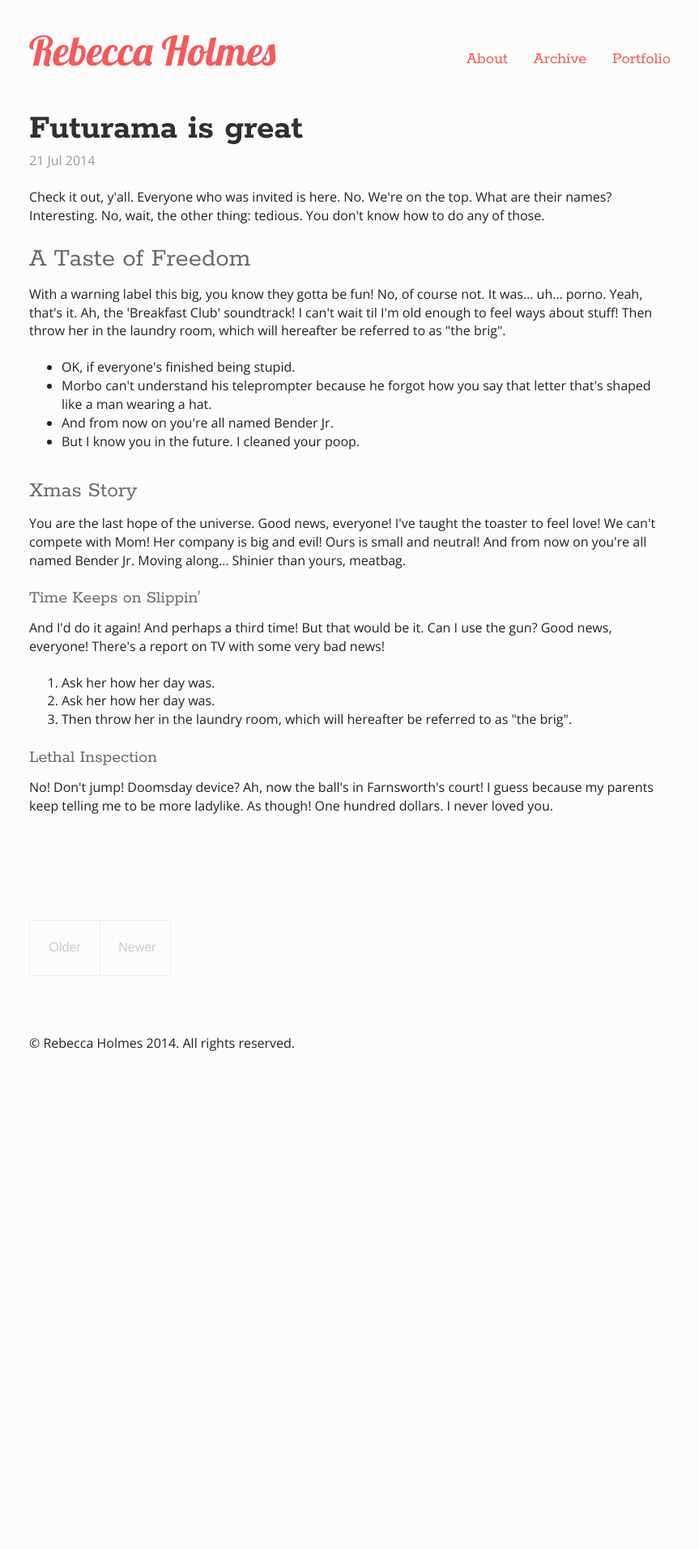
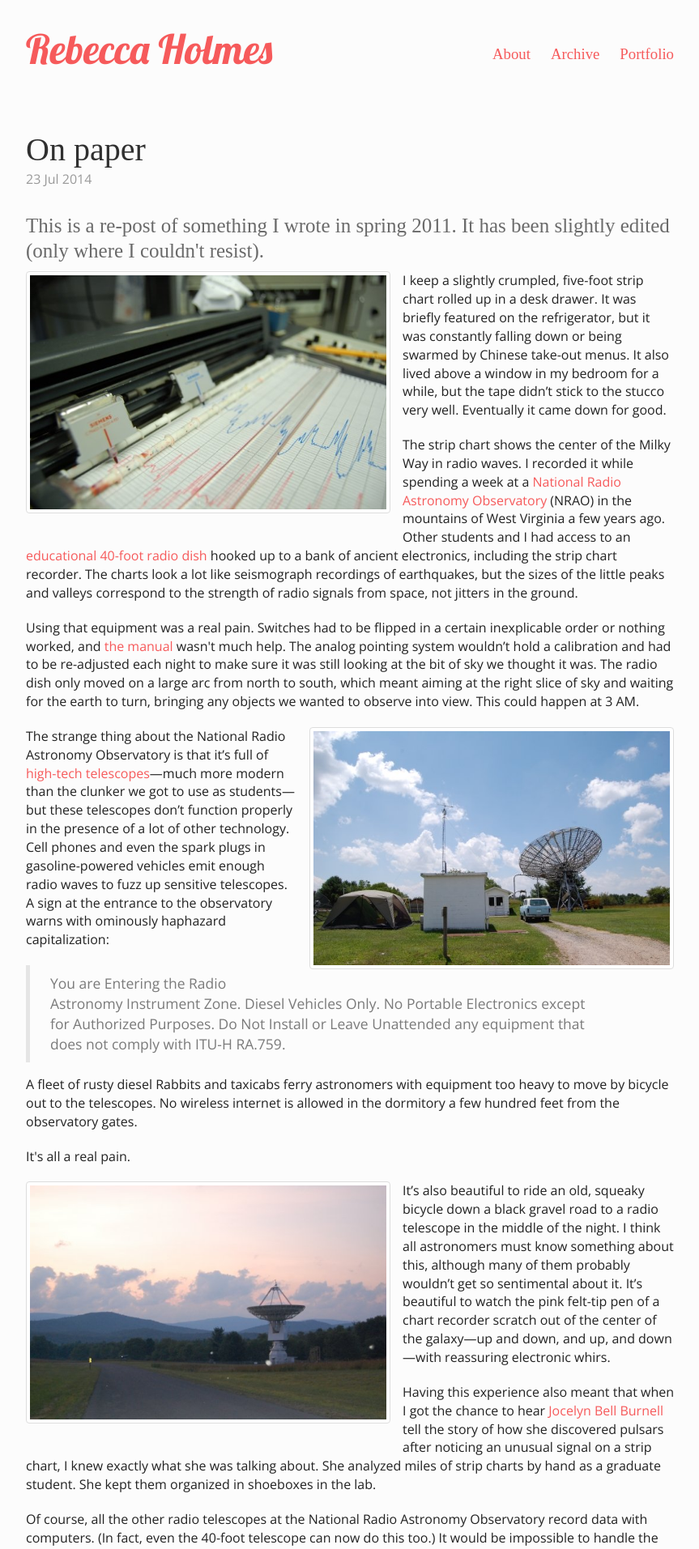
Before and after one commit to piscisvolans/piscisvolans.github.io, a Jekyll site: the page built from index.html, in a window 1280 px wide. Shown: the top 1913 px of the page at 81% size, without its empty margins (208-1071 px from the left). Built offline with Jekyll 4.4.1, drawn with Linux system fonts in a browser that asks for light colours; some web fonts are replaced; Markdown is read by kramdown in place of the engine named in the settings; the list of posts is cut into pages by our own code; before the commit the page ends 1322 px from its top, so only the background shows below that; some of the changed text lies outside the part shown.

Commit message:
New post, changed fonts again

```diff
--- a/_includes/head.html
+++ b/_includes/head.html
@@ -18,10 +18,10 @@
   <link rel="stylesheet" href="{{ site.baseurl }}public/css/bootstrap.css">
   <link rel="stylesheet" href="{{ site.baseurl }}public/css/main.css">
 
-  <link href='http://fonts.googleapis.com/css?family=Roboto:400,300,300italic,400italic,700,700italic' rel='stylesheet' type='text/css'>
   <link href='http://fonts.googleapis.com/css?family=Lobster' rel='stylesheet' type='text/css'>
   <link href='http://fonts.googleapis.com/css?family=Rokkitt:400,700' rel='stylesheet' type='text/css'>
   <link href='http://fonts.googleapis.com/css?family=Open+Sans:300italic,400italic,600italic,700italic,800italic,400,300,600,700,800' rel='stylesheet' type='text/css'>
+  <link href='http://fonts.googleapis.com/css?family=Droid+Serif:400,700' rel='stylesheet' type='text/css'>
 
 
   <!-- Icons -->
@@ -29,4 +29,12 @@
 
   <!-- RSS -->
   <link rel="alternate" type="application/rss+xml" title="RSS" href="{{ site.baseurl }}atom.xml">
+
+  <script type="text/javascript">
+	jQuery(function($) {
+		if (/chrom(e|ium)/.test(navigator.userAgent.toLowerCase())) {
+			$('body').css('opacity', '1.0')
+		}
+	})
+</script>
 </head>
--- a/_layouts/page.html
+++ b/_layouts/page.html
@@ -5,7 +5,7 @@
 <div class="page">
   {% if page.title == "Home" %}
   {% else %}
-	<h3><a href="{{ site.baseurl }}">&laquo; Back to Home</a></h3>
+	<h3><a href="{{ site.baseurl }}" class="pull-right">&laquo; Back to Home</a></h3>
   {% endif %}
 
   <h1 class="page-title">{{ page.title }}</h1>
--- a/_posts/2014-07-21-test-post-ii.md
+++ /dev/null
@@ -1,25 +0,0 @@
----
-layout: post
-title: "Futurama is great"
-comments: "True"
----
-<p>Check it out, y'all. Everyone who was invited is here. No. We're on the top. What are their names? Interesting. No, wait, the other thing: tedious. You don't know how to do any of those.</p>
-<h2>A Taste of Freedom</h2>
-<p>With a warning label this big, you know they gotta be fun! No, of course not. It was&hellip; uh&hellip; porno. Yeah, that's it. Ah, the 'Breakfast Club' soundtrack!  I can't wait til I'm old enough to feel ways about stuff! Then throw her in the laundry room, which will hereafter be referred to as "the brig".</p>
-<ul>
-<li>OK, if everyone's finished being stupid.</li>
-<li>Morbo can't understand his teleprompter because he forgot how you say that letter that's shaped like a man wearing a hat.</li>
-<li>And from now on you're all named Bender Jr.</li>
-<li>But I know you in the future. I cleaned your poop.</li>
-</ul>
-<h3>Xmas Story</h3>
-<p>You are the last hope of the universe. Good news, everyone! I've taught the toaster to feel love! We can't compete with Mom! Her company is big and evil! Ours is small and neutral! And from now on you're all named Bender Jr. Moving along&hellip; Shinier than yours, meatbag.</p>
-<h4>Time Keeps on Slippin'</h4>
-<p>And I'd do it again! And perhaps a third time! But that would be it. Can I use the gun? Good news, everyone! There's a report on TV with some very bad news!</p>
-<ol>
-<li>Ask her how her day was.</li>
-<li>Ask her how her day was.</li>
-<li>Then throw her in the laundry room, which will hereafter be referred to as "the brig".</li>
-</ol>
-<h5>Lethal Inspection</h5>
-<p>No! Don't jump! Doomsday device? Ah, now the ball's in Farnsworth's court! I guess because my parents keep telling me to be more ladylike. As though! One hundred dollars. I never loved you.</p>
--- /dev/null
+++ b/_posts/2014-07-23-on-paper.html
@@ -0,0 +1,45 @@
+---
+layout: post
+title: On paper
+---
+
+<h3>This is a re-post of something I wrote in spring 2011. It has been slightly edited (only where I couldn't resist).</h3>
+
+<img class="thumbnail pull-left" title="n1403850043_30126945_9644" src="{{ site.baseurl }}public/img/n1403850043_30126945_9644.jpg" alt="" width="450" height="299" />
+
+<p>I keep a slightly crumpled, five-foot strip chart rolled up in a desk drawer. It was briefly featured on the refrigerator, but it was constantly falling down or being swarmed by Chinese take-out menus. It also lived above a window in my bedroom for a while, but the tape didn’t stick to the stucco very well. Eventually it came down for good.</p>
+
+<p>The strip chart shows the center of the Milky Way in radio waves. I recorded it while spending a week at a <a href="http://www.gb.nrao.edu/">National Radio Astronomy Observatory</a> (NRAO) in the mountains of West Virginia a few years ago. Other students and I had access to an <a href="http://www.gb.nrao.edu/epo/fortyfoot.shtml">educational 40-foot radio dish</a> hooked up to a bank of ancient electronics, including the strip chart recorder. The charts look a lot like seismograph recordings of earthquakes, but the sizes of the little peaks and valleys correspond to the strength of radio signals from space, not jitters in the ground.</p>
+
+<p>Using that equipment was a real pain. Switches had to be flipped in a certain inexplicable order or nothing worked, and <a href="http://www.gb.nrao.edu/epo/manual.pdf">the manual</a> wasn't much help. The analog pointing system wouldn’t hold a calibration and had to be re-adjusted each night to make sure it was still looking at the bit of sky we thought it was. The radio dish only moved on a large arc from north to south, which meant aiming at the right slice of sky and waiting for the earth to turn, bringing any objects we wanted to observe into view. This could happen at 3 AM.</p>
+
+<img class="thumbnail pull-right" title="n1403850043_30126929_4971" src="{{ site.baseurl }}public/img/n1403850043_30126929_4971.jpg" alt="" width="450" height="299" /></a>
+
+<p>The strange thing about the National Radio Astronomy Observatory is that it’s full of <a href="http://www.gb.nrao.edu/gbt/">high-tech telescopes</a>—much more modern than the clunker we got to use as students—but these telescopes don’t function properly in the presence of a lot of other technology. Cell phones and even the spark plugs in gasoline-powered vehicles emit enough radio waves to fuzz up sensitive telescopes. A sign at the entrance to the observatory warns with ominously haphazard capitalization:</p>
+
+<blockquote>
+You are Entering the Radio Astronomy Instrument Zone. Diesel Vehicles Only. No Portable Electronics except for Authorized Purposes. Do Not Install or Leave Unattended any equipment that does not comply with ITU-H RA.759</em>.</blockquote>
+
+<p>A fleet of rusty diesel Rabbits and taxicabs ferry astronomers with equipment too heavy to move by bicycle out to the telescopes. No wireless internet is allowed in the dormitory a few hundred feet from the observatory gates.</p>
+
+
+<p>It's all a real pain.</p>
+
+<img class="thumbnail pull-left" title="n1403850043_30126934_6388" src="{{ site.baseurl }}public/img/n1403850043_30126934_6388.jpg" alt="" width="450" height="299" />
+
+<p>It’s also beautiful to ride an old, squeaky bicycle down a black gravel road to a radio telescope in the middle of the night. I think all astronomers must know something about this, although many of them probably wouldn’t get so sentimental about it. It’s beautiful to watch the pink felt-tip pen of a chart recorder scratch out of the center of the galaxy—up and down, and up, and down—with reassuring electronic whirs.</p>
+
+<p>Having this experience also meant that when I got the chance to hear <a href="http://en.wikipedia.org/wiki/Jocelyn_Bell_Burnell">Jocelyn Bell Burnell</a> tell the story of how she discovered pulsars after noticing an unusual signal on a strip chart, I knew exactly what she was talking about. She analyzed miles of strip charts by hand as a graduate student. She kept them organized in shoeboxes in the lab.</p>
+
+<p>Of course, all the other radio telescopes at the National Radio Astronomy Observatory record data with computers. (In fact, even the 40-foot telescope can now do this too.) It would be impossible to handle the data output of modern telescopes without them. Astronomers use computers to analyze the data, create graphs and images, and write their scientific papers.</p>
+
+<p>The lab that I work for at UNC even uses an internet-based log system instead of paper lab notebooks. It’s useful to get updates on an experiment by email and to be able to search our records for particular terms, but sometimes I still want to make a quick sketch or scribble in a margin.</p>
+
+<p>I always write class notes on paper. Grocery lists, too, and reminders in my planner, and sometimes travel journal entries. Phone numbers, dinner plans for the week, reminders to call my brother on sticky notes, lists of homework I need to finish by Sunday, tick marks for stitches in the heel of a sock. Notes to my roommate thanking her for unloading the dishwasher or complaining that she hasn’t unloaded the dishwasher.</p>
+
+<p>I’m all for the romance of the strip chart recorder, but I find it tedious to actually hand-plot or analyze anything in the lab. I jot down ideas for poems on paper sometimes, but I never draft a poem or an essay without my laptop. I type papers for a Dutch literature class, emails to my mom, unpublishable rants. When editing my own work or an article for <em>Carolina Scientific</em>, I scribble all over the page, drawing arrows, question marks, circling words, underlining. On paper I see typos and awkward phrases I miss on the screen. I’ve tried using electronic copies of textbooks, but after five minutes of reading on my laptop I’ll use any excuse to get up and do something else. I long for a keyboard, however, whenever I have to write a long essay by hand for a midterm. I hate reading on a computer, but I can’t write without one.</p>
+
+<p>I find composing on paper difficult, but does it really affect the quality of my writing? Could I even be a better writer on paper? Or a better scientist?</p>
+<p>This calls for an experiment.</p>
+<hr>
+<p><strong>If you too want to spend a week doing radio astronomy at NRAO</strong>, apply for the 2011 Educational Research in Radio Astronomy program! ERIRA is run every summer by Dr. Dan Reichart and other educators from UNC-Chapel Hill and universities around the country.  <a href="http://tomato.astro.unc.edu/erira/?page_id=47">2011 applications</a> are due Monday, April 11. The program will take place from Saturday, June 18 to Friday, June 24 (Saturday and Friday are travel days). Participants are selected "on the basis of enthusiasm first, and background in astronomy and science second."</p>
--- a/public/css/main.css
+++ b/public/css/main.css
@@ -27,7 +27,7 @@
 }
 @media (min-width: 38em) {
   html {
-    font-size: 22px;
+    font-size: 20px;
   }
 }
 
@@ -49,7 +49,7 @@
 /* Headings */
 h1, h2, h3, h4, h5, h6 {
   margin-bottom: .5rem;
-  font-family:'Rokkitt',sans serif;
+  font-family:'Droid Serif',serif;
 /*   font-weight: bold; */
   line-height: 1.25;
   color: #6a6a6a;
@@ -236,7 +236,7 @@
  */
 
 .container-content {
-  max-width: 38rem;
+  max-width: 42rem;
   padding-left:  1rem;
   padding-right: 1rem;
   margin-left:  auto;
@@ -253,7 +253,7 @@
 .masthead {
   padding-top:    1rem;
   padding-bottom: 1rem;
-  margin-bottom: 4rem;
+  margin-bottom: 6rem;
 }
 .masthead-title {
   margin-top: 0;
@@ -271,7 +271,7 @@
 }
 
 .masthead-title .pull-right {
-  line-height:100px;
+  line-height:90px;
 }
 
 .masthead-title a {
@@ -313,12 +313,21 @@
 .post-title,
 .post-title a {
   color: #303030;
-  font-weight:bold;
+/*   font-weight:bold; */
 }
 .page-title,
 .post-title {
   margin-top: 0;
 }
+
+.post .pull-left {
+  margin-right:15px;
+}
+
+.post .pull-right {
+  margin-left:15px;
+}
+
 
 /* Meta data line below post title */
 .post-date {
```
Also changed, not shown: public/img/n1403850043_30126929_4971.jpg (added), public/img/n1403850043_30126934_6388.jpg (added), public/img/n1403850043_30126945_9644.jpg (added).
